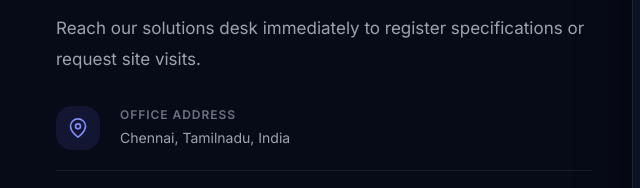
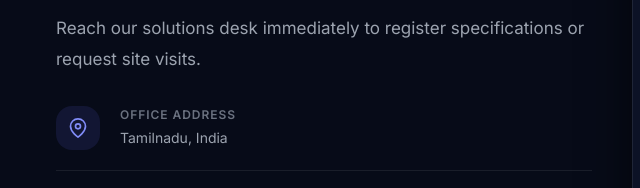
Before and after one commit to imayavaramban11/astrixglow, a website: page index.html in a window 1280 px wide. Shown: the part 7650-7838 px from the top of the page, 0-640 px from the left. Drawn offline with Linux system fonts and the light colour scheme.

Commit message:
Update office address to Tamilnadu, India

```diff
--- a/content.json
+++ b/content.json
@@ -339,11 +339,11 @@
     "description": "Astrix Glow specializes in premium barcode label manufacturing solutions for retail, logistics, healthcare, manufacturing, and e-commerce industries. We deliver durable, high-precision labels designed for reliable scanning, inventory management, and product traceability.",
     "globalHQ": {
       "title": "Global HQ",
-      "address": "Chennai, Tamilnadu, India"
+      "address": "Tamilnadu, India"
     },
     "corporateOffice": {
       "title": "Corporate Office",
-      "address": "Chennai, Tamilnadu, India"
+      "address": "Tamilnadu, India"
     },
     "phoneUSA": [],
     "phoneIndia": [
--- a/index.html
+++ b/index.html
@@ -858,7 +858,7 @@
               </div>
               <div class="contact__info-body">
                 <div class="contact__info-label">Office Address</div>
-                <div class="contact__info-value" id="contact-in-addr">Chennai, Tamilnadu, India</div>
+                <div class="contact__info-value" id="contact-in-addr">Tamilnadu, India</div>
               </div>
             </div>
 
```
